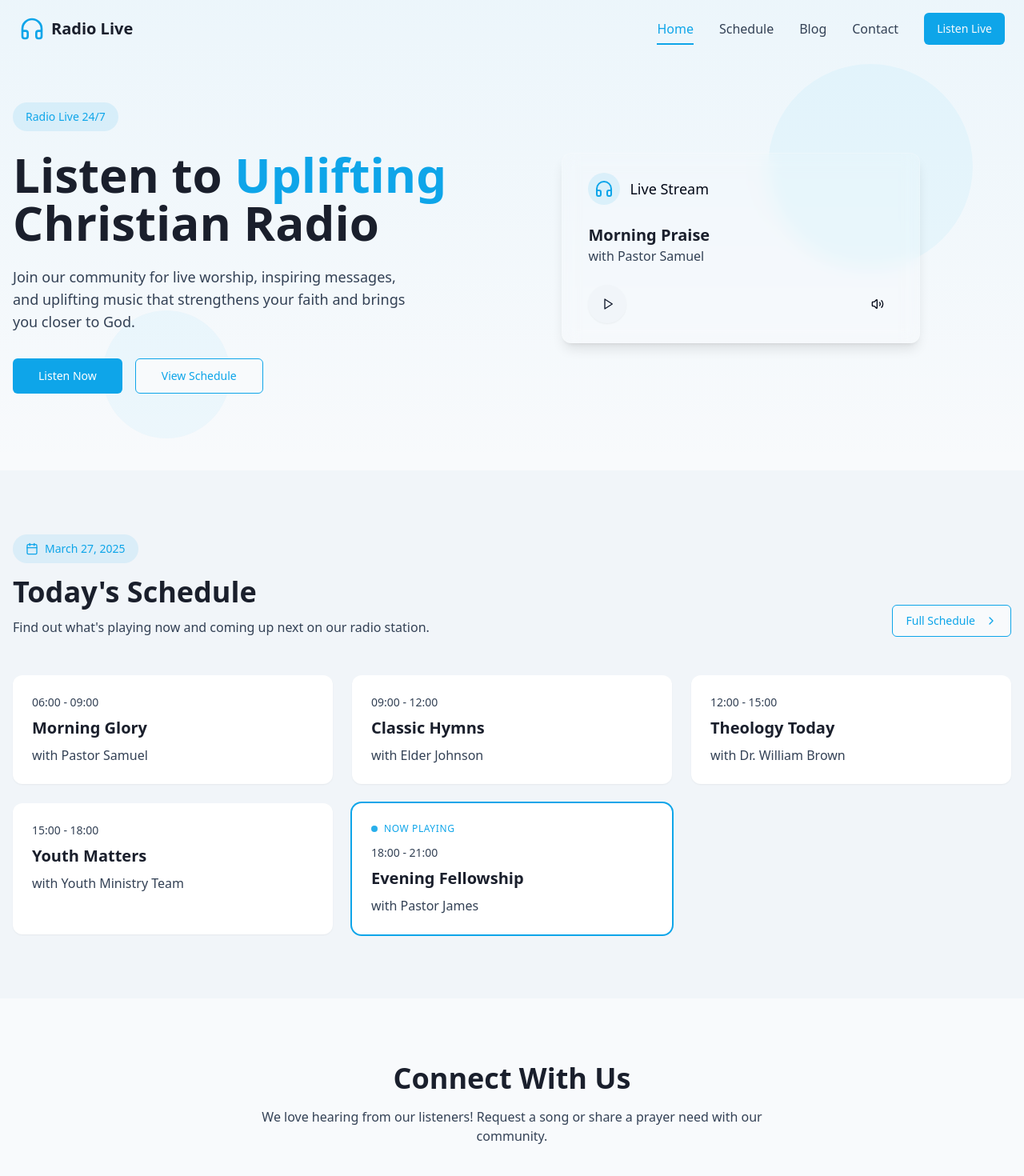
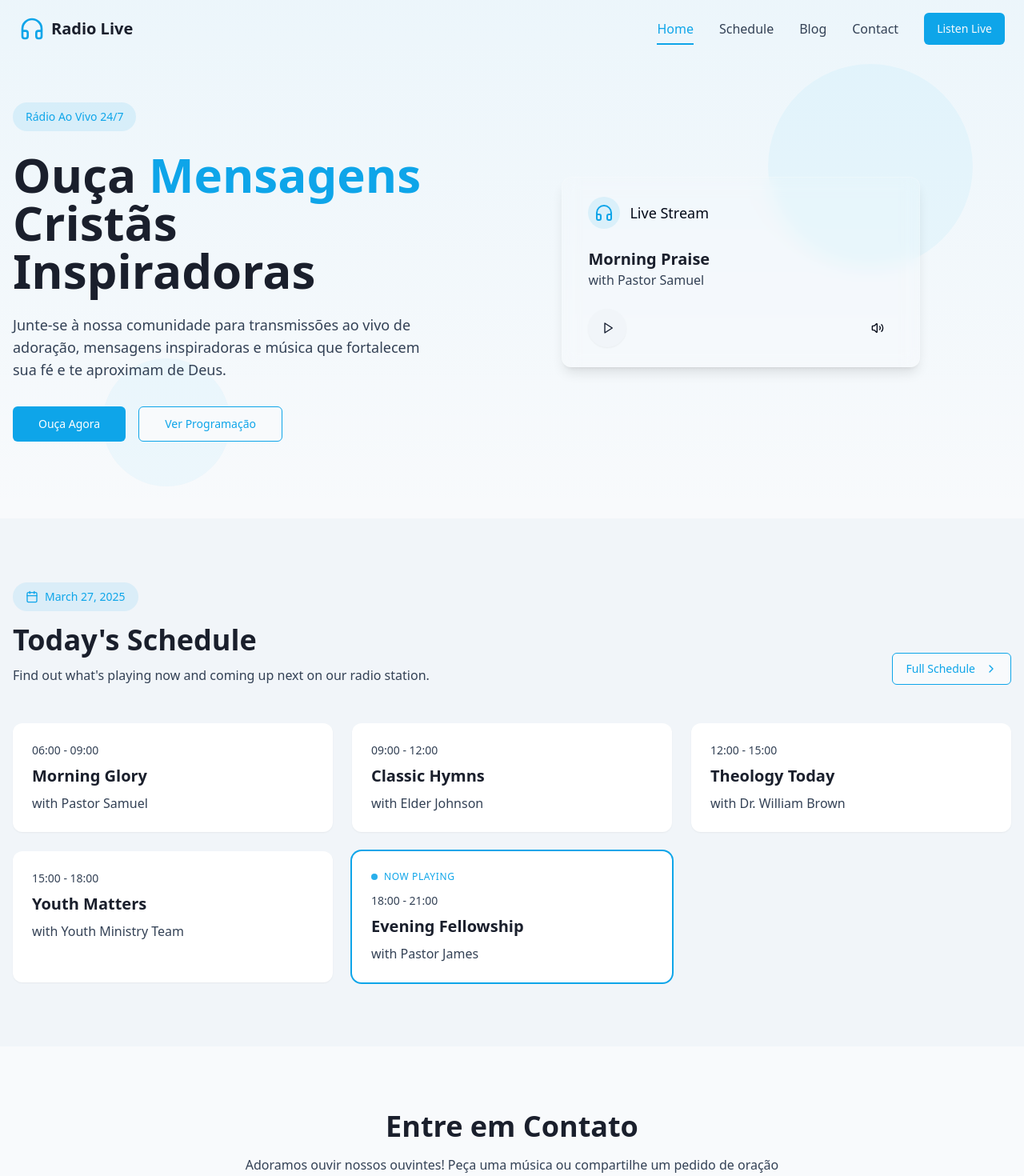
Before and after one commit to Duan-Costa/live-audio-haven, a React (Vite) app: page / in a window 1280 px wide. Shown: the top 1470 px of the page at 80% size. Built offline with nearby package versions, Linux system fonts and the light colour scheme.

Commit message:
Refactor: Translate components to Portuguese
Translate all components to Portuguese.

```diff
--- a/src/components/Hero.tsx
+++ b/src/components/Hero.tsx
@@ -10,10 +10,10 @@ interface HeroProps {
 const Hero = ({ className }: HeroProps) => {
   return (
     <section className={cn("relative pt-24 pb-20 md:pt-32 md:pb-24 overflow-hidden", className)}>
-      {/* Background gradient */}
+      {/* Gradiente de fundo */}
       <div className="absolute inset-0 bg-gradient-to-b from-radio-blue/5 to-transparent -z-10" />
 
-      {/* Abstract circles */}
+      {/* Círculos abstratos */}
       <div className="absolute top-20 right-[5%] w-64 h-64 rounded-full bg-radio-blue/5 -z-10 animate-pulse-slow" />
       <div className="absolute bottom-10 left-[10%] w-40 h-40 rounded-full bg-radio-blue/5 -z-10 animate-pulse-slow" style={{ animationDelay: "1s" }} />
 
@@ -21,13 +21,13 @@ const Hero = ({ className }: HeroProps) => {
         <div className="flex flex-col md:flex-row md:items-center md:justify-between">
           <div className="md:w-1/2 mb-12 md:mb-0 md:pr-10 animate-fade-in">
             <h5 className="inline-block px-4 py-2 mb-6 text-sm font-medium bg-radio-blue/10 text-radio-blue rounded-full">
-              Radio Live 24/7
+              Rádio Ao Vivo 24/7
             </h5>
             <h1 className="text-4xl md:text-5xl lg:text-6xl font-bold text-radio-black mb-6 leading-tight">
-              Listen to <span className="text-radio-blue">Uplifting</span> Christian Radio
+              Ouça <span className="text-radio-blue">Mensagens</span> Cristãs Inspiradoras
             </h1>
             <p className="text-radio-gray-700 text-lg mb-8 max-w-lg">
-              Join our community for live worship, inspiring messages, and uplifting music that strengthens your faith and brings you closer to God.
+              Junte-se à nossa comunidade para transmissões ao vivo de adoração, mensagens inspiradoras e música que fortalecem sua fé e te aproximam de Deus.
             </p>
             <div className="flex flex-wrap gap-4">
               <Button
@@ -35,7 +35,7 @@ const Hero = ({ className }: HeroProps) => {
                 className="bg-radio-blue hover:bg-radio-dark-blue text-white font-medium"
                 asChild
               >
-                <a href="#listen">Listen Now</a>
+                <a href="#listen">Ouça Agora</a>
               </Button>
               <Button
                 size="lg"
@@ -43,7 +43,7 @@ const Hero = ({ className }: HeroProps) => {
                 className="border-radio-blue text-radio-blue hover:bg-radio-blue/5"
                 asChild
               >
-                <a href="#schedule">View Schedule</a>
+                <a href="#schedule">Ver Programação</a>
               </Button>
             </div>
           </div>
--- a/src/pages/Index.tsx
+++ b/src/pages/Index.tsx
@@ -16,15 +16,15 @@ const Index = () => {
         <Hero />
         <SchedulePreview />
 
-        {/* Interactive Forms Section */}
+        {/* Seção de Formulários Interativos */}
         <section className="py-20">
           <div className="container px-4 mx-auto">
             <div className="text-center max-w-2xl mx-auto mb-12">
               <h2 className="text-3xl md:text-4xl font-bold text-radio-black mb-4">
-                Connect With Us
+                Entre em Contato
               </h2>
               <p className="text-radio-gray-700">
-                We love hearing from our listeners! Request a song or share a prayer need with our community.
+                Adoramos ouvir nossos ouvintes! Peça uma música ou compartilhe um pedido de oração com nossa comunidade.
               </p>
             </div>
 
```
